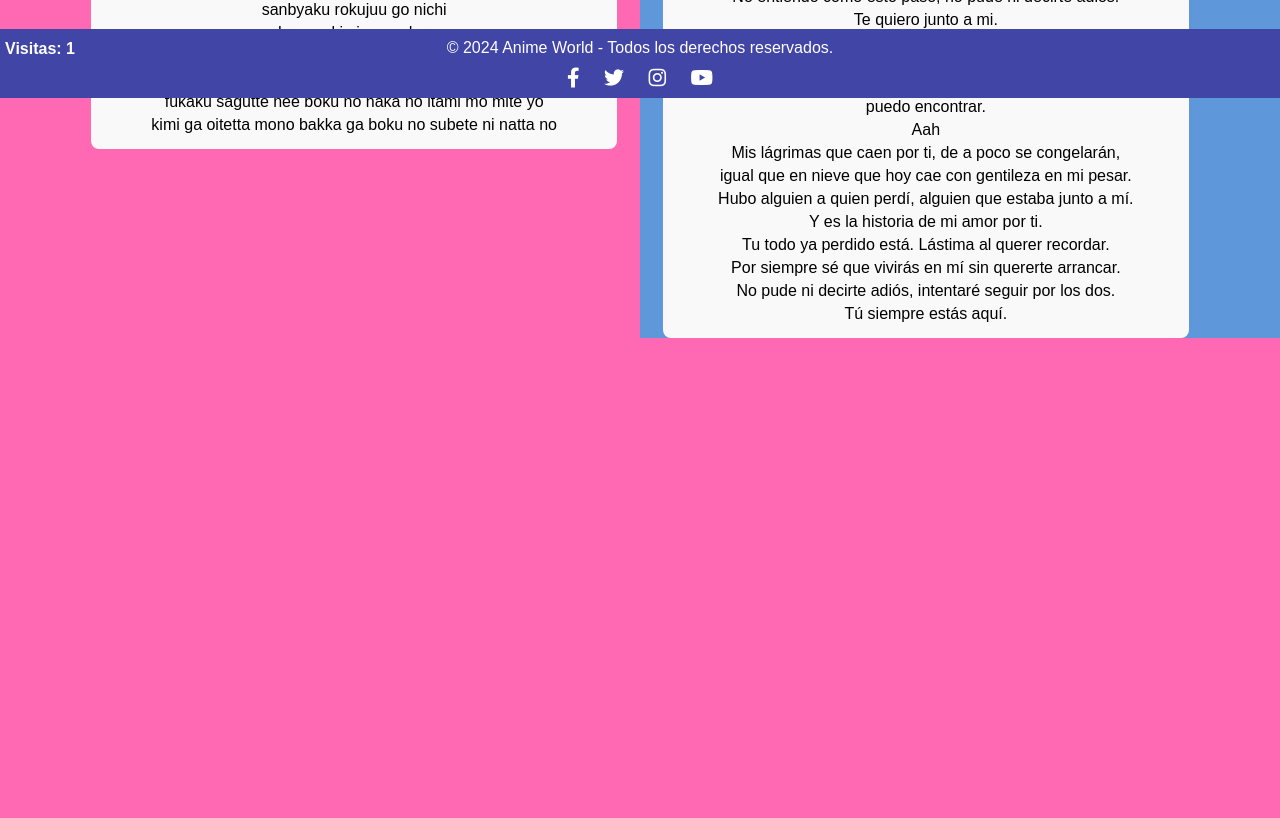
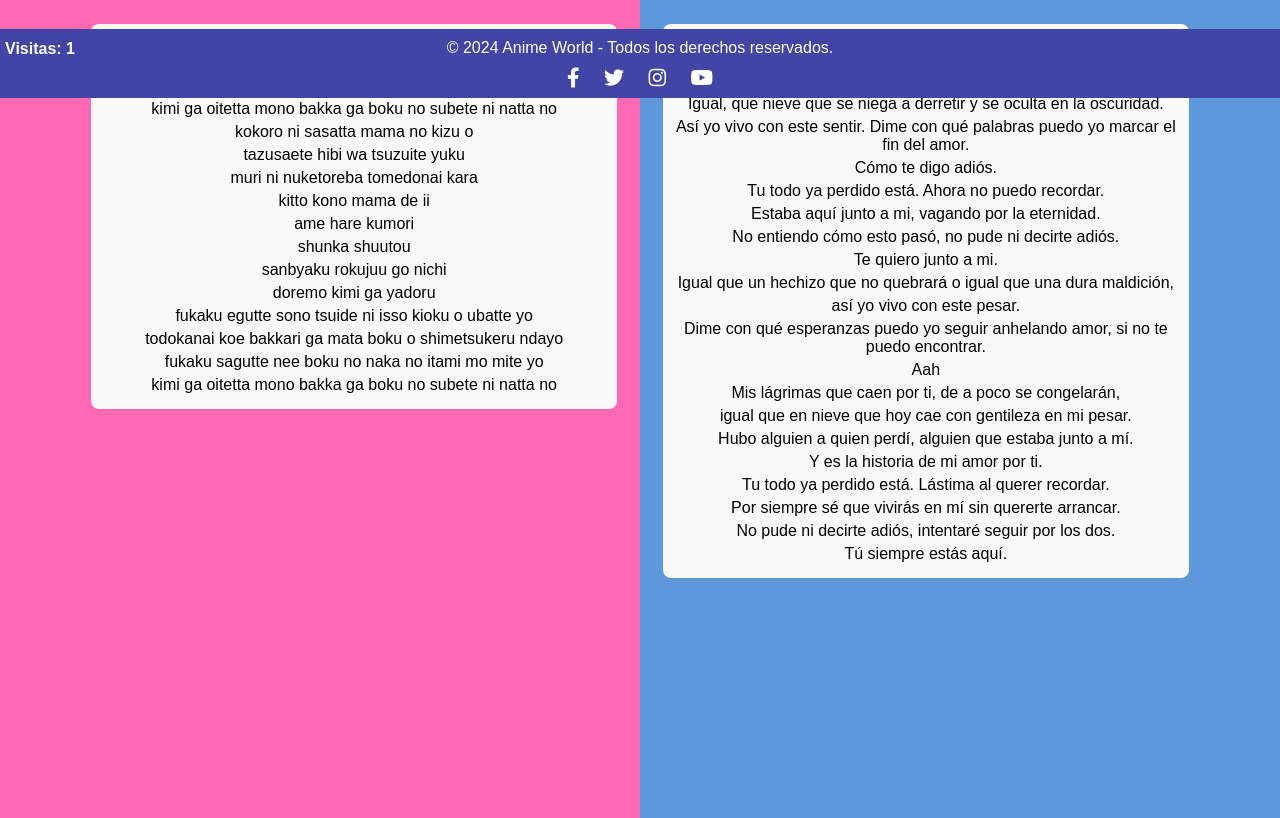
Before and after one commit to JesusManzano24/SoundWorldAnime.github.io, a PHP site: page /Letra.html in a window 1280 px wide. Shown: the part 702-1520 px from the top of the page. Before the commit the page ends 1040 px from the top, so only its background shows below. Run offline with PHP 8.4, Linux system fonts and the light colour scheme.

Commit message:
commit - K2

```diff
--- a/Accion.html
+++ b/Accion.html
@@ -44,19 +44,14 @@
             <li class="anime-item">
                  <a href="Given.html"><img src="https://images-wixmp-ed30a86b8c4ca887773594c2.wixmp.com/i/2663d743-74eb-4c6b-997e-533de0aee5e7/dexw2xj-95d23a2c-3449-47ba-b31f-fcb51978fc48.png" alt="Imagen de la canción"></a>
                 <h3><b>Given</b></h3>
-               <p><b>Disquera</b>: Sony Music Labels Inc</p>
-               <p><b>Cantante</b>: Shogo Yano</p>
-               <p><b>Productor Y Escritor</b>: Centimillimental</p>
             </li>
             <li class="anime-item">
                 <img src="https://lh3.googleusercontent.com/pw/AP1GczOwM64WiC1pmEn56XpPdj-a_ju4eEIo7XPW1cyo_77ze43T5iX_vYj8bFVUragCc3dS1DF9CG6qOJkpWWs6_LqRJwFvUlrI0j-WnsKTxQw29jdUSfYou2uqDI_K6vmCDa_GQwr5fXCKl6NVIhyXaf6oRQ=w600-h400-s-no-gm?authuser=0" alt="Imagen de la canción">
                 <h3>Las Quintillizas</h3>
-                <p>Productora: Productora 2</p>
             </li>
             <li class="anime-item">
                 <img src="img/cancion3.jpg" alt="Imagen de la canción">
                 <h3>Nombre de la Canción 3</h3>
-                <p>Productora: Productora 3</p>
             </li>
         </ul>
     </div>
--- a/stylesletras.css
+++ b/stylesletras.css
@@ -22,8 +22,9 @@
     display: flex;
     flex-direction: column;
     align-items: center; /* Centra el video y el texto */
-    gap: 20px; /* Espacio entre el video y la letra */
+    gap: 40px; /* Espacio entre el video y la letra */
 }
+
 
 
 .letras h2, .letras h6, .letras p {
@@ -31,3 +32,7 @@
     color: black;
     font-family: Arial, sans-serif;
 }
+
+body{
+    height: 190vh;
+}
```
